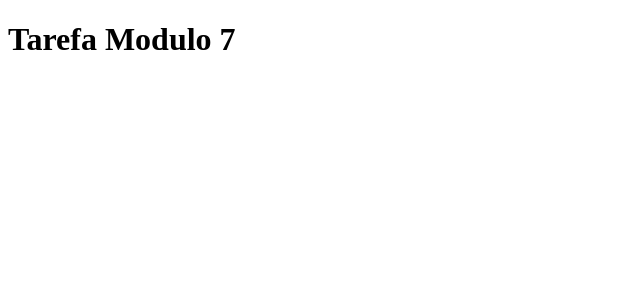
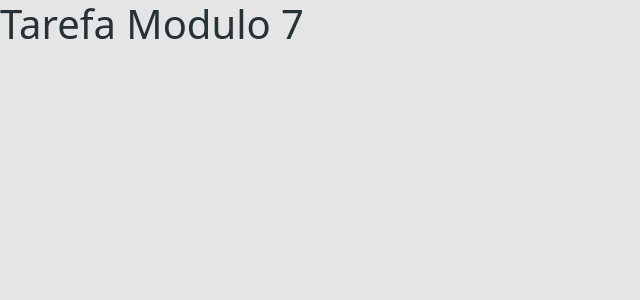
Before and after one commit to RodrigoWorst/tarefa-modulo-7, a React (Create React App) app in the folder frontend/: page / in a window 1280 px wide. Shown: the top 300 px of the page, without its empty margins (0-640 px from the left). Built offline with nearby package versions, Linux system fonts and the light colour scheme; the HTML template or start-up script is replaced by a standard one.

Commit message:
Add bootstrap

```diff
--- a/frontend/package.json
+++ b/frontend/package.json
@@ -10,6 +10,8 @@
     "@types/node": "^16.11.68",
     "@types/react": "^18.0.21",
     "@types/react-dom": "^18.0.6",
+    "bootstrap": "^5.2.2",
+    "node-sass": "4.14.1",
     "react": "^18.2.0",
     "react-dom": "^18.2.0",
     "react-scripts": "5.0.1",
--- a/frontend/src/App.tsx
+++ b/frontend/src/App.tsx
@@ -1,4 +1,4 @@
-//import './assets/styles/custom.scss';
+import './assets/styles/custom.scss';
 import './App.css';
 
 function App() {
--- /dev/null
+++ b/frontend/src/assets/styles/custom.scss
@@ -0,0 +1,9 @@
+$theme-colors: (
+  'primary': #F78B00,
+  'secondary': #00285F,
+);
+
+$body-bg: #e5e5e5;
+$body-color: #263238;
+
+@import '~bootstrap/scss/bootstrap.scss';
```
Also changed, not shown: 1 other file (tests, documents, lock files or other folders).
